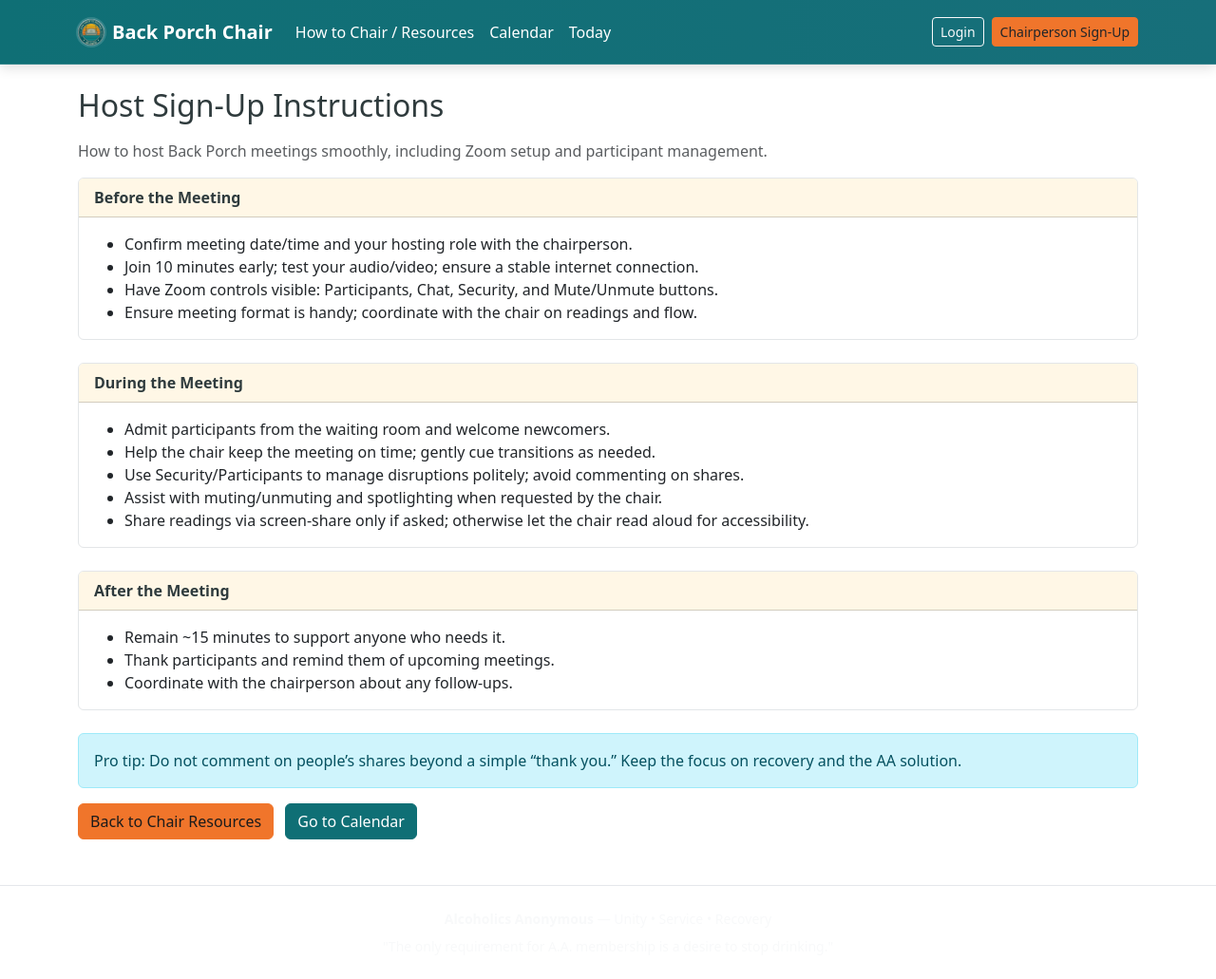
After one commit to jalex0823/bp-chairperson-app, a Flask app: page /host-signup-instructions in a window 1280 px wide. The commit adds this page. Shown: the whole page at 95% size. Run offline with Flask 3, Linux system fonts and the light colour scheme; data comes from the database, SQL or seed files in the repository.

Commit message:
Add Host Sign-Up Instructions page and route; link from Chair Resources; homepage + resources external app button

```diff
--- a/app.py
+++ b/app.py
@@ -615,6 +615,19 @@ def admin_required(view_func):
 def inject_globals():
     return {"current_user": get_current_user()}
 
+# Ensure there are always meetings to show: if database is empty and
+# static schedule is enabled, auto-seed a minimal horizon on first request.
+@app.before_first_request
+def ensure_meetings_exist():
+    try:
+        total = Meeting.query.count()
+        if total == 0 and app.config.get('STATIC_SCHEDULE_ENABLED', True):
+            # Seed next 12 weeks so the homepage and calendar never look empty
+            seed_meetings_from_static_schedule(weeks=12, replace_future=True)
+            app.logger.info("Auto-seeded 12 weeks from static schedule (DB was empty).")
+    except Exception as e:
+        app.logger.warning(f"Auto-seed skipped due to error: {e}")
+
 @app.route("/")
 def index():
     """List upcoming meetings grouped by date for calendar view."""
@@ -651,6 +664,11 @@ def chair_resources():
     except Exception:
         pdfs = []
     return render_template("chair_resources.html", pdfs=pdfs)
+
+@app.route("/host-signup-instructions")
+def host_signup_instructions():
+    """Host Sign-Up Instructions page with clear steps for hosting/zoom duties."""
+    return render_template("host_signup_instructions.html")
 
 @app.route('/resources/pdfs/<path:filename>')
 def serve_pdf(filename):
--- a/templates/chair_resources.html
+++ b/templates/chair_resources.html
@@ -9,6 +9,9 @@
     </a>
     <a href="https://backporch-chair-app-35851db28c9c.herokuapp.com/" target="_blank" rel="noopener" class="btn btn-outline-primary">
       Open New Chair Sign-Up App
+    </a>
+    <a href="{{ url_for('host_signup_instructions') }}" class="btn btn-outline-secondary ms-2">
+      Host Sign-Up Instructions
     </a>
   </p>
 
--- /dev/null
+++ b/templates/host_signup_instructions.html
@@ -0,0 +1,56 @@
+{% extends "base.html" %}
+{% block content %}
+  <h2 class="mb-3">Host Sign-Up Instructions</h2>
+  <p class="text-muted">How to host Back Porch meetings smoothly, including Zoom setup and participant management.</p>
+
+  <div class="card mb-4">
+    <div class="card-header">
+      <span class="fw-semibold">Before the Meeting</span>
+    </div>
+    <div class="card-body">
+      <ul class="mb-0">
+        <li>Confirm meeting date/time and your hosting role with the chairperson.</li>
+        <li>Join 10 minutes early; test your audio/video; ensure a stable internet connection.</li>
+        <li>Have Zoom controls visible: Participants, Chat, Security, and Mute/Unmute buttons.</li>
+        <li>Ensure meeting format is handy; coordinate with the chair on readings and flow.</li>
+      </ul>
+    </div>
+  </div>
+
+  <div class="card mb-4">
+    <div class="card-header">
+      <span class="fw-semibold">During the Meeting</span>
+    </div>
+    <div class="card-body">
+      <ul class="mb-0">
+        <li>Admit participants from the waiting room and welcome newcomers.</li>
+        <li>Help the chair keep the meeting on time; gently cue transitions as needed.</li>
+        <li>Use Security/Participants to manage disruptions politely; avoid commenting on shares.</li>
+        <li>Assist with muting/unmuting and spotlighting when requested by the chair.</li>
+        <li>Share readings via screen-share only if asked; otherwise let the chair read aloud for accessibility.</li>
+      </ul>
+    </div>
+  </div>
+
+  <div class="card mb-4">
+    <div class="card-header">
+      <span class="fw-semibold">After the Meeting</span>
+    </div>
+    <div class="card-body">
+      <ul class="mb-0">
+        <li>Remain ~15 minutes to support anyone who needs it.</li>
+        <li>Thank participants and remind them of upcoming meetings.</li>
+        <li>Coordinate with the chairperson about any follow-ups.</li>
+      </ul>
+    </div>
+  </div>
+
+  <div class="alert alert-info">
+    Pro tip: Do not comment on people’s shares beyond a simple “thank you.” Keep the focus on recovery and the AA solution.
+  </div>
+
+  <p class="mt-3">
+    <a href="{{ url_for('chair_resources') }}" class="btn btn-secondary">Back to Chair Resources</a>
+    <a href="{{ url_for('calendar_view') }}" class="btn btn-primary ms-2">Go to Calendar</a>
+  </p>
+{% endblock %}
```
